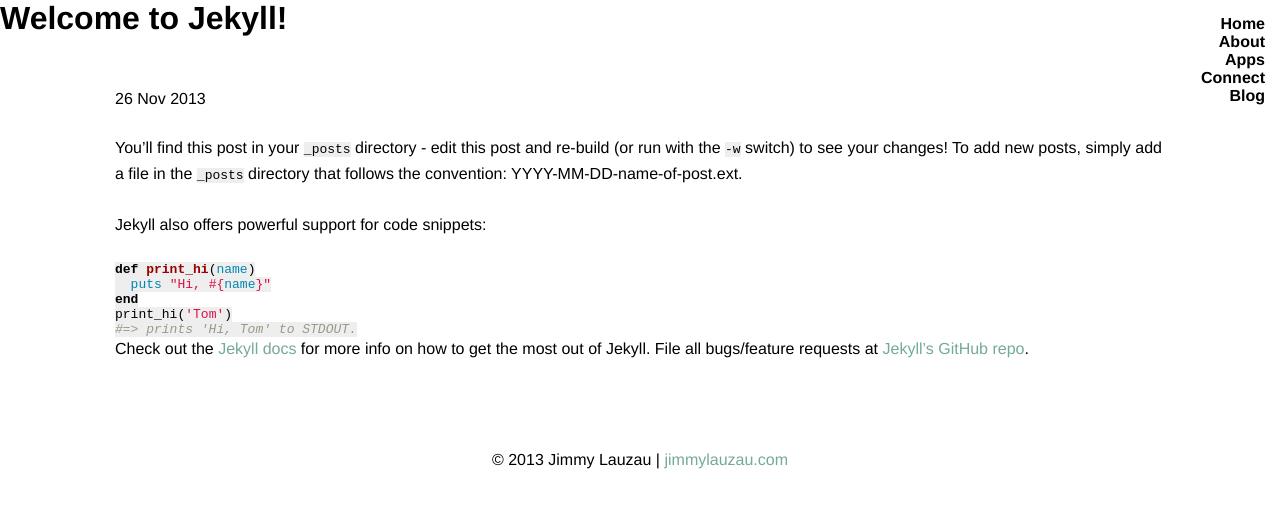
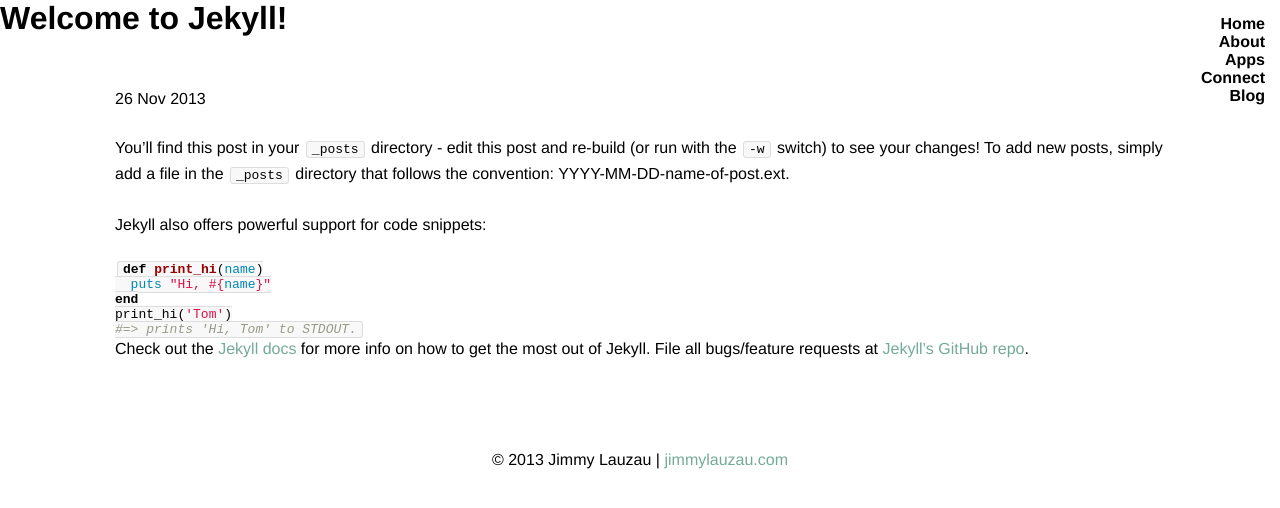
Before and after one commit to jimmay5469/jimmay5469.github.io, a Jekyll site: the page built from _posts/2013-11-26-welcome-to-jekyll.markdown, in a window 1280 px wide. Shown: the top 508 px of the page. Built offline with Jekyll 4.4.1, drawn with Linux system fonts in a browser that asks for light colours; Markdown is read by kramdown in place of the engine named in the settings.

Commit message:
match github code styles a little closer

```diff
--- a/css/main.css
+++ b/css/main.css
@@ -39,7 +39,11 @@
   padding-bottom: 25px;
 }
 .content code {
-  background-color: #EEE;
+  margin: 0 2px;
+  padding: 0px 5px;
+  border: 1px solid #ddd;
+  background-color: #f8f8f8;
+  border-radius: 3px;
 }
 .contentHeading {
   z-index: -1;
```
